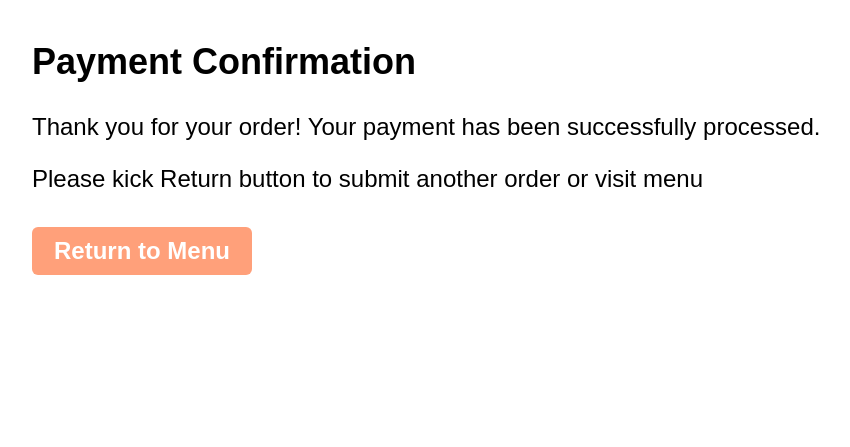
After one commit to totalylegit/RabbitEatingLTD, a Flask app: template templates/payconfirm.html in a window 1280 px wide. The commit adds this page. Shown: the part 353-800 px from the top of the page, without its empty margins (0-850 px from the left). Run offline with Flask 3, Linux system fonts and the light colour scheme; the template is opened without the code that fills it, so the values that code supplies are empty.

Commit message:
payconfirm

```diff
--- a/templates/homepage.html
+++ b/templates/homepage.html
@@ -12,7 +12,7 @@
         <div class="top-bar-left">
             <div class="brand-box">Carrot Cafe By RabbitEatingLTD</div>
         </div>
-        <a href="../templates/index.html" class="home-btn">Home</a>
+        <a href="../templates/homepage.html" class="home-btn">Home</a>
     </div>
     <main>
         <section class="hompage-section">
--- /dev/null
+++ b/templates/payconfirm.html
@@ -0,0 +1,37 @@
+<!DOCTYPE html>
+<html lang="en">
+<head>
+    <meta charset="UTF-8">
+    <meta name="viewport" content="width=device-width, initial-scale=1.0">
+    <title>My Web Page</title>
+    <link rel="stylesheet" href="/static/styles.css">
+    <link rel="icon" href="Sticker.png" type="image/png">
+</head>
+<body class="body">
+    <div class="top-bar">
+        <div class="top-bar-left">
+            <img src="Banner.png" alt="Carrot Cafe Logo" class="logo">
+            <div class="dropdown">
+                <button class="dropbtn" aria-label="Open menu">
+                    Menu
+                </button>
+                <div class="dropdown-content">
+                    <a href="#menu">Menu</a>
+                    <a href="#about">About Us</a>
+                    <a href="#contact">Contact</a>
+                </div>
+            </div>
+            <div class="brand-box">Carrot Cafe By RabbitEatingLTD</div>
+        </div>
+        <a href="/templates/index.html" class="home-btn">Home</a>
+    </div>
+</body>
+
+<main>
+    <section class="confirmation">
+        <h2>Payment Confirmation</h2>
+        <p>Thank you for your order! Your payment has been successfully processed.</p>
+        <p>Please kick Return button to submit another order or visit menu</p>
+        <form action="/templates/homepage.html" method="GET">
+            <button type="submit" class="action-btn">Return to Menu</button>
+</main>
```
